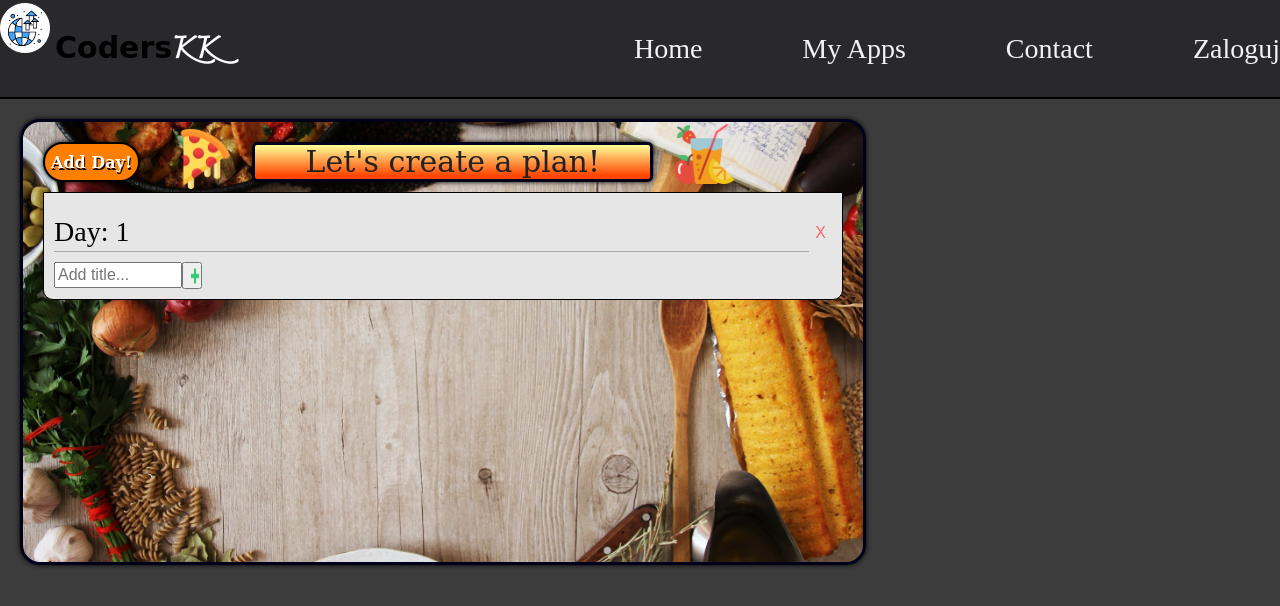
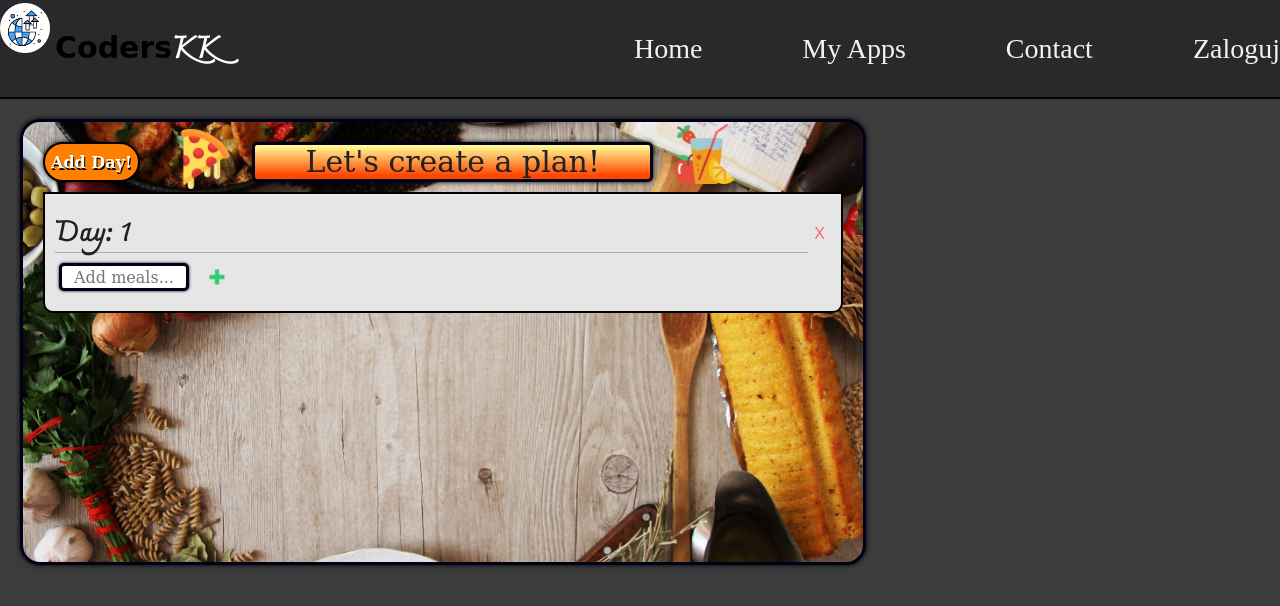
Before and after one commit to Konradk7/react-global-app, a React (Create React App) app: page / in a window 1280 px wide. Both pictures are taken after a click on the button "Add Day!". Shown: the top 606 px of the page. Built offline with nearby package versions, Linux system fonts and the light colour scheme.

Commit message:
Add style to meal

```diff
--- a/src/components/Meal.js
+++ b/src/components/Meal.js
@@ -9,6 +9,7 @@ function Meal(props) {
     const handleAddIngredients = e => {
         e.preventDefault();
         setIngredients(prevState => [...prevState, value]);
+        setValue('');
     }
     const handleAddValue = e => {
         setValue(e.target.value);
@@ -20,9 +21,9 @@ function Meal(props) {
     //     setWeight(weightValue);
     // }
     return (
-        <div>
-            <input type="text" value={value} onChange={handleAddValue}/>
-            <button onClick={handleAddIngredients}>Add Ingredients!</button>
+        <div className="fitness-body__container">
+            <input type="text" value={value} onChange={handleAddValue} className="fitness-body__container__input" placeholder="Add Ingredients!"/>
+            <button onClick={handleAddIngredients} className="fitness-body__container__btn">Add</button>
                 {ingredients.map((el, idx) => {
                     return <li
                         key={idx}
--- a/src/components/NewMeal.js
+++ b/src/components/NewMeal.js
@@ -15,11 +15,12 @@ function NewMeal({onNewMeal}) {
     }
 
     return (
-        <div className="fitness-title-container">
-            <input type="text" value={value} onChange={handleAddItem} placeholder="Add title..." className="fitness-title-container__input"/>
-            <button onClick={handleAddTitle} className="fitness-title-container__button"><img src={plus} alt="Add"/></button>
+
+        <div className="fitness-title__container">
+            <input type="text" value={value} onChange={handleAddItem} placeholder="Add meals..." className="fitness-title__container__input"/>
+            <button onClick={handleAddTitle} className="fitness-title__container__button"><img src={plus} alt="Add"/></button>
             {title.map((title, idx) => {
-                return <ul key={idx}>{title}<Meal /></ul>
+                return <ul key={idx} className="fitness-title__container__list">{title}<Meal /></ul>
             })}
         </div>
     );
--- a/src/sass/App.scss
+++ b/src/sass/App.scss
@@ -17,3 +17,4 @@
 @import "components/CryptoResult";
 @import "components/Fitness";
 @import "components/FitnessNewMeal";
+@import "components/FitnessMeal";
--- a/src/sass/components/_Fitness.scss
+++ b/src/sass/components/_Fitness.scss
@@ -97,7 +97,7 @@
 
     &__head {
       background: $color-fitness-list-elements;
-      border: toRem(1.5) solid black;
+      border: toRem(2) solid black;
       padding: toRem(10);
 
 
@@ -111,7 +111,8 @@
 
       &-element {
         font-size: toRem(28);
-        color: black;
+        font-weight: bold;
+        font-family: Charmonman;
         border-bottom: toRem(1) solid darkgray;
         width: 100%;
         padding: toRem(5) 0;
--- /dev/null
+++ b/src/sass/components/_FitnessMeal.scss
@@ -0,0 +1,27 @@
+.fitness-body__container {
+  padding: toRem(10);
+
+  margin: toRem(5) toRem(5);
+
+
+  &__input {
+    width: toRem(200);
+    margin-bottom: toRem(10);
+    border-radius: toRem(15) 0 0 toRem(15);
+    height: toRem(20);
+    font-size: toRem(17);
+    border: toRem(2) solid black;
+    text-align: center;
+
+  }
+  &__btn {
+    width: toRem(50);
+    height: toRem(26);
+    border-radius: 0 toRem(15) toRem(15) 0;
+    font-size: toRem(17);
+    border: toRem(2) solid black;
+    border-left: none;
+    font-weight: bold;
+    background: darkslategrey;
+  }
+}
--- a/src/sass/components/_FitnessNewMeal.scss
+++ b/src/sass/components/_FitnessNewMeal.scss
@@ -1,18 +1,47 @@
-.fitness-title-container {
+.fitness-title__container {
   display: flex;
-  //overflow: auto;
-  //flex-wrap: wrap;
+  flex-wrap: wrap;
+  text-align: center;
+  justify-content: space-around;
   &__input {
     height: toRem(20);
     width: toRem(120);
+    text-align: center;
+    @extend %border;
+    border-radius: toRem(5);
+    font-family: "DejaVu Serif";
+    margin-bottom: toRem(10);
+    box-shadow: 0 0 toRem(3) 0 black;
 
   }
+  &__list {
+    font-size: toRem(25);
+    font-family: "DejaVu Sans";
+    font-weight: bold;
+    text-shadow: toRem(2) toRem(1) #1a1a1a;
+    @extend %box-shadow;
+    color: #4d4d4d;
+    border: toRem(2) solid gray;
+    border-radius: toRem(15);
+    margin: 5px;
+  }
+
   &__button {
     height: toRem(27);
-    width: toRem(20);
+    width: toRem(40);
+    margin-right: toRem(590);
+    border: none;
+    background: transparent;
+    transition: 0.3s;
+
+    &:hover {
+      transform: scale(1.5);
+    }
+
     img {
       height: toRem(20);
-      width: toRem(10);
+      width: toRem(20);
     }
   }
+
 }
```
